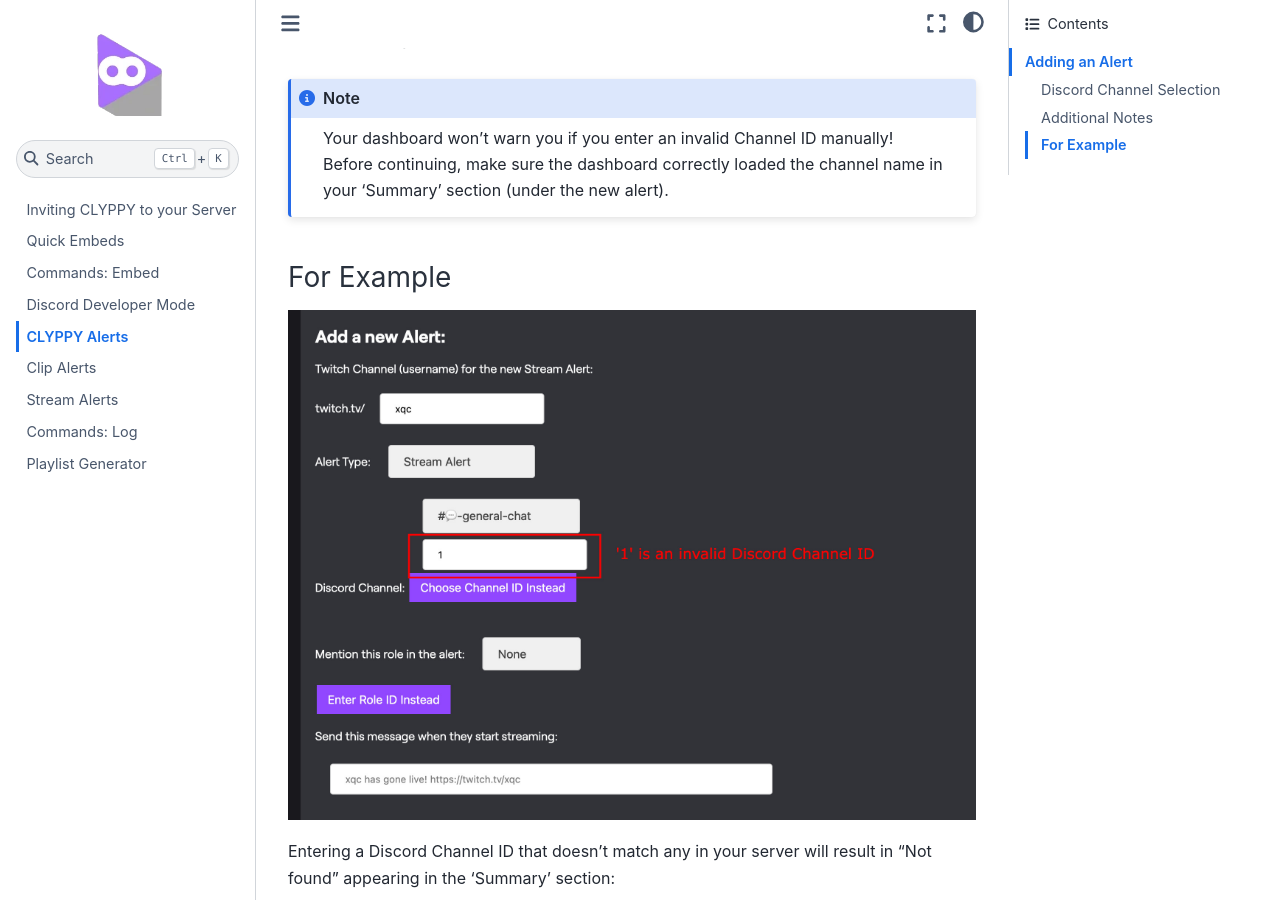
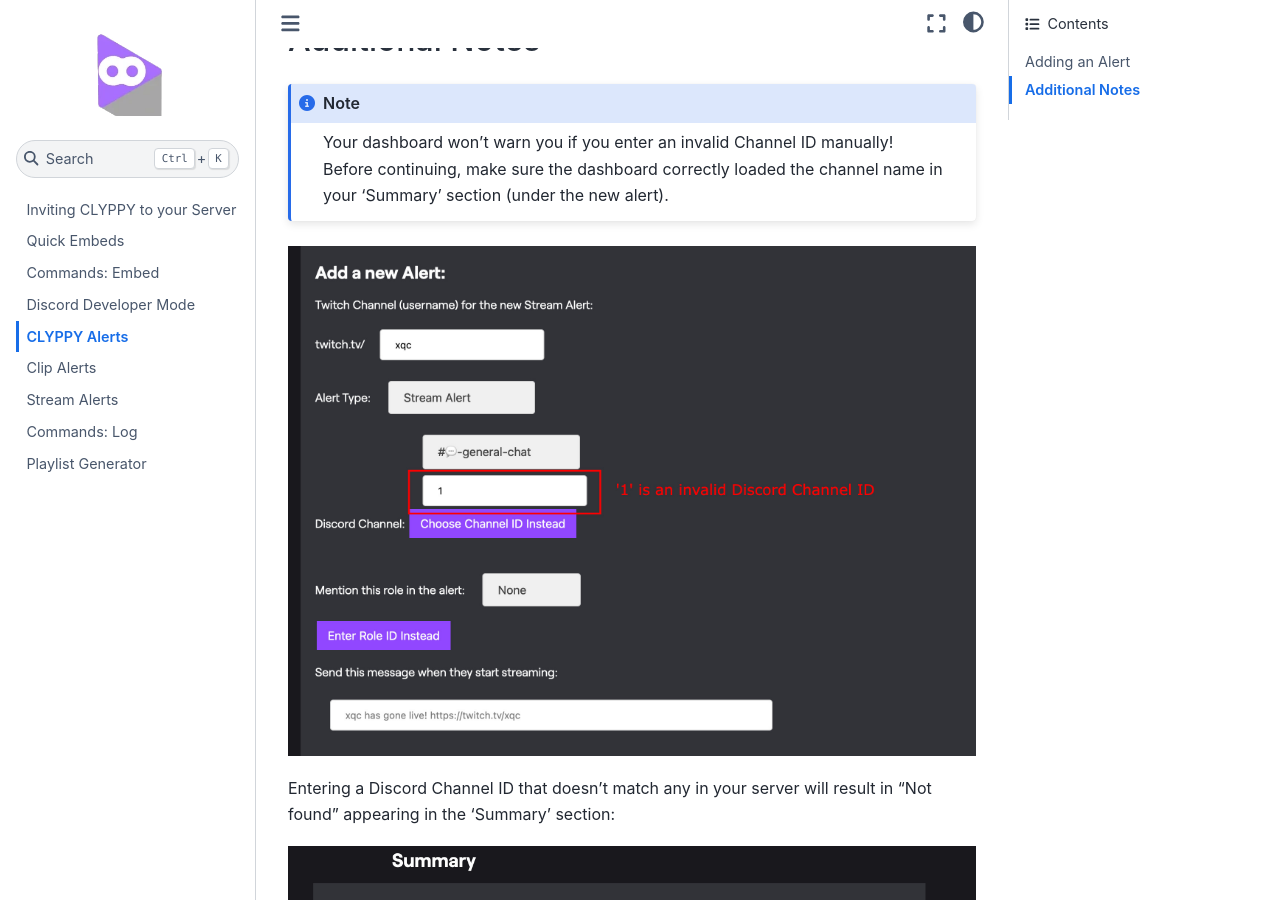
Before and after one commit to feelixs/clyppy-docs, a Jupyter Book: the page built from docs/alert.md, in a window 1280 px wide and 900 px high, scrolled down 1866 px. Built offline with Jupyter Book 1.0.4 settings and Sphinx 7.4.7 and the Sphinx Book theme 1.1.4, drawn with Linux system fonts in a browser that asks for light colours.

Commit message:
Update alert.md

````diff
--- a/docs/alert.md
+++ b/docs/alert.md
@@ -32,13 +32,11 @@ For more help, see the [How to Copy Channel ID](https://help.clyppy.com/develope
 
 ---
 
-### Additional Notes
+## Additional Notes
 
 ```{note}
 Your dashboard won't warn you if you enter an invalid Channel ID manually! Before continuing, make sure the dashboard correctly loaded the channel name in your 'Summary' section (under the new alert).
 ```
-
-### For Example
 
 ![](images/invalid-channel-example.jpg)
 
````
